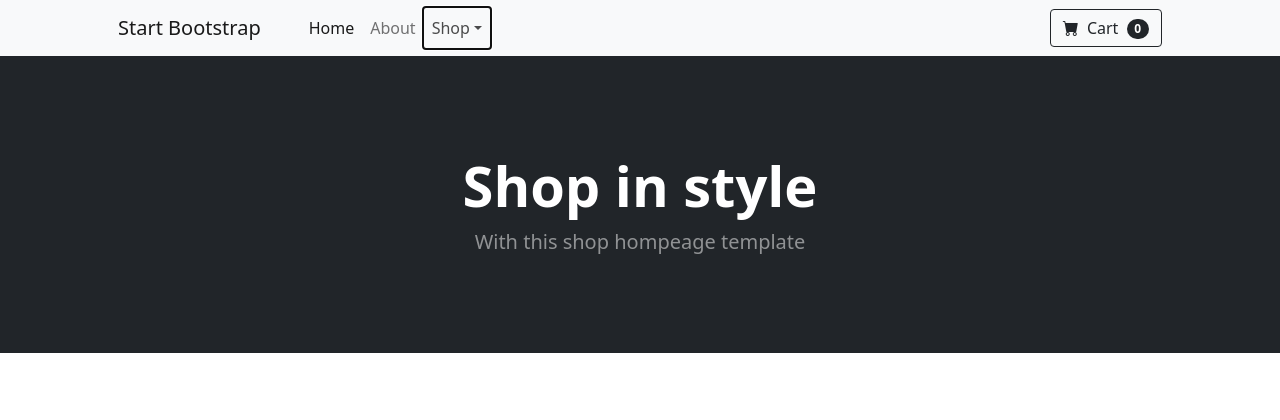
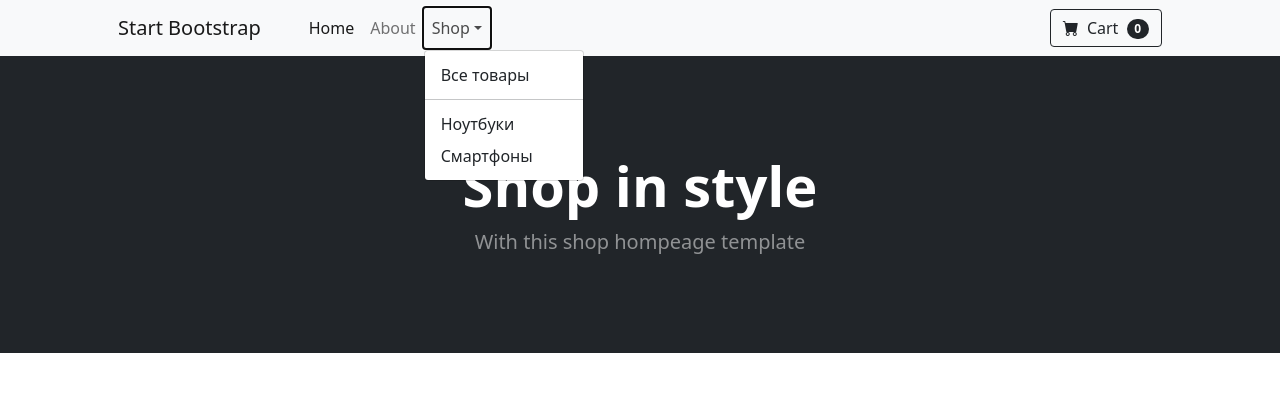
Before and after one commit to sweet74rus/django-online-shop, a Django app: template onlineshop/mainapp/templates/base.html in a window 1280 px wide, after a click on "Shop". Shown: the top 420 px of the page. Run offline with Django 4.2, Linux system fonts and the light colour scheme; the template is opened without the code that fills it: values that come from a table or form of the project are taken from there, others are empty; data comes from the database, SQL or seed files in the repository; grey boxes labelled with a size stand in for pictures from a placeholder-image service; parts of the project's set-up code (start-up, migrations or seed data) failed here and were passed over; some libraries are stand-ins or nearby versions.

Commit message:
add category names in burger

```diff
--- a/onlineshop/mainapp/models.py
+++ b/onlineshop/mainapp/models.py
@@ -10,10 +10,14 @@
 
 User = get_user_model()
 
+
+def get_models_for_count(*models_name):
+    return [models.Count(model_name) for model_name in models_name]
+
+
 def get_product_url(obj, viewname):
     ct_model = obj.__class__._meta.model_name
     return reverse(viewname, kwargs={'ct_model': ct_model, 'slug': obj.slug})
-
 
 
 class MinResolutionErrorExcepction(Exception):
@@ -48,9 +52,26 @@
     objects = LatestProductsManager()
 
 
+class CategoryManager(models.Manager):
+
+    CATEGORY_NAME_COUNT_NAME = {
+        'Ноутбуки': 'notebook__count',
+        'Смартфоны': 'smartphone__count'
+    }
+
+    def get_queryset(self):
+        return super().get_queryset()
+
+    def get_categories_for_burger(self):
+        models = get_models_for_count('notebook', 'smartphone')
+        qs = list(self.get_queryset().annotate(*models).values())
+        return [dict(name=c['name'], slug=c['slug'], count=c[self.CATEGORY_NAME_COUNT_NAME[c['name']]]) for c in qs]
+
+
 class Category(models.Model):
     name = models.CharField(max_length=255, verbose_name='Имя категории')
     slug = models.SlugField(unique=True)
+    objects = CategoryManager()
 
     def __str__(self):
         return self.name
@@ -133,7 +154,6 @@
     def __str__(self):
         return f'{self.category.name, self.title}'
 
-
     def get_absolute_url(self):
         return get_product_url(self, 'product_detail')
 
--- a/onlineshop/mainapp/templates/admin.html
+++ b/onlineshop/mainapp/templates/admin.html
@@ -9,7 +9,7 @@
             if($('#id_sd').prop('checked') == true){
                 $('#id_sd_volume_max').prop('readonly', false)
                 $('#id_sd_volume_max').val('')
-                $('#id_sd_volume_max').css('background', 'black')
+                $('#id_sd_volume_max').css('background', '#121212')
             }else{
                 $('#id_sd_volume_max').prop('readonly', true)
                 $('#id_sd_volume_max').val('')
--- a/onlineshop/mainapp/templates/base.html
+++ b/onlineshop/mainapp/templates/base.html
@@ -27,10 +27,11 @@
                         <li class="nav-item dropdown">
                             <a class="nav-link dropdown-toggle" id="navbarDropdown" href="#" role="button" data-bs-toggle="dropdown" aria-expanded="false">Shop</a>
                             <ul class="dropdown-menu" aria-labelledby="navbarDropdown">
-                                <li><a class="dropdown-item" href="#!">All Products</a></li>
+                                <li><a class="dropdown-item" href="#!">Все товары</a></li>
                                 <li><hr class="dropdown-divider" /></li>
-                                <li><a class="dropdown-item" href="#!">Popular Items</a></li>
-                                <li><a class="dropdown-item" href="#!">New Arrivals</a></li>
+                                {% for category in categories %}
+                                <li><a class="dropdown-item" href="#!">{{ category.name }}</a></li>
+                                {% endfor %}
                             </ul>
                         </li>
                     </ul>
@@ -266,6 +267,8 @@
         <script src="https://cdn.jsdelivr.net/npm/bootstrap@5.1.3/dist/js/bootstrap.bundle.min.js"></script>
         <!-- Core theme JS-->
         <script src="js/scripts.js"></script>
+        <script src="https://cdn.jsdelivr.net/npm/@popperjs/core@2.10.2/dist/umd/popper.min.js" integrity="sha384-7+zCNj/IqJ95wo16oMtfsKbZ9ccEh31eOz1HGyDuCQ6wgnyJNSYdrPa03rtR1zdB" crossorigin="anonymous"></script>
+        <script src="https://cdn.jsdelivr.net/npm/bootstrap@5.1.3/dist/js/bootstrap.min.js" integrity="sha384-QJHtvGhmr9XOIpI6YVutG+2QOK9T+ZnN4kzFN1RtK3zEFEIsxhlmWl5/YESvpZ13" crossorigin="anonymous"></script>
         <script src="https://cdn.jsdelivr.net/npm/bootstrap@5.1.3/dist/js/bootstrap.bundle.min.js" integrity="sha384-ka7Sk0Gln4gmtz2MlQnikT1wXgYsOg+OMhuP+IlRH9sENBO0LRn5q+8nbTov4+1p" crossorigin="anonymous"></script>
     </body>
 </html>
--- a/onlineshop/mainapp/views.py
+++ b/onlineshop/mainapp/views.py
@@ -1,9 +1,10 @@
 from django.shortcuts import render
 from django.views.generic import DetailView
-from .models import Notebook, Smartphone
+from .models import Notebook, Smartphone, Category
 
 def test_view(request):
-    return render(request, 'base.html', {})
+    categories = Category.objects.get_categories_for_burger()
+    return render(request, 'base.html', {'categories': categories})
 
 
 class ProductDetailView(DetailView):
```
